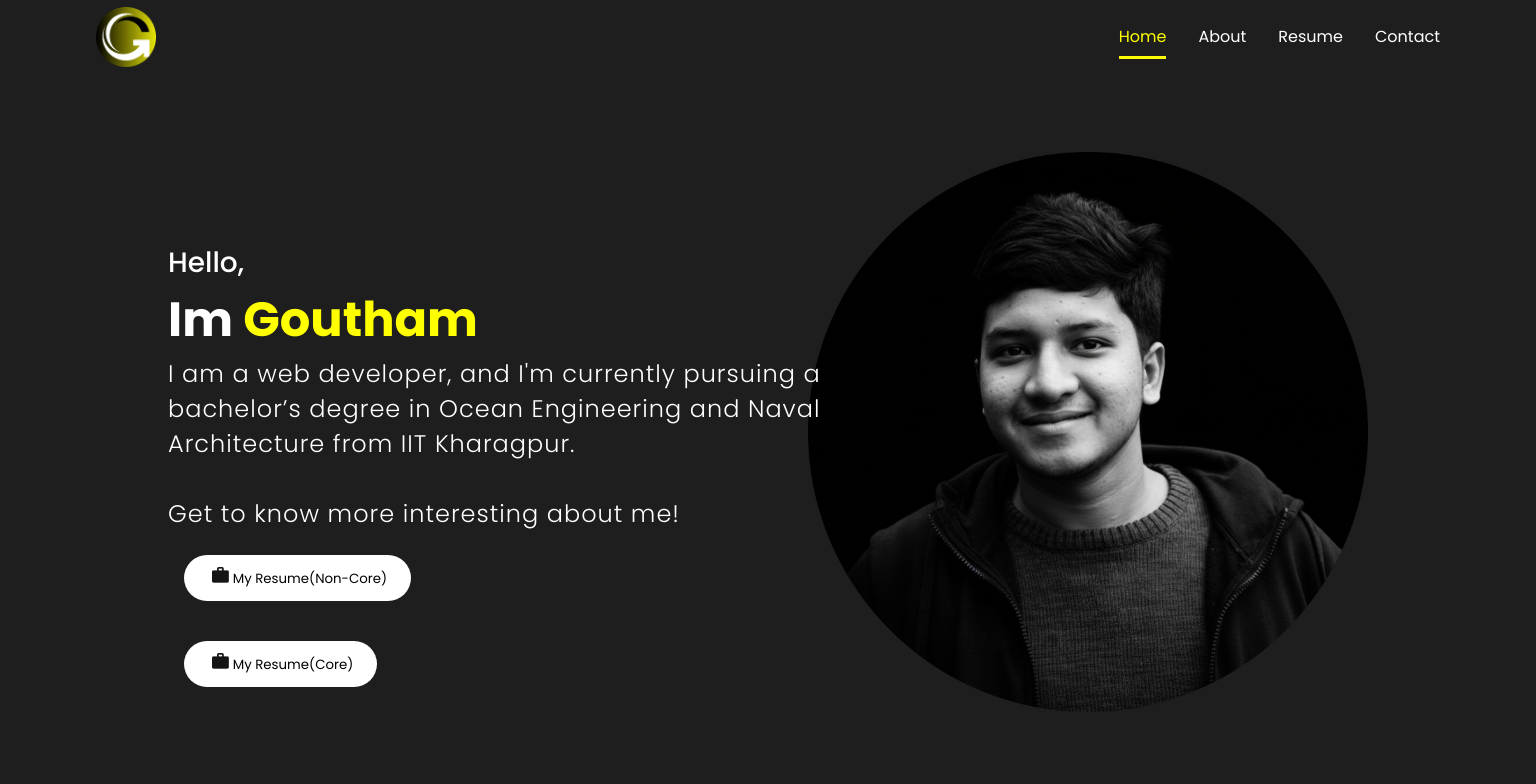
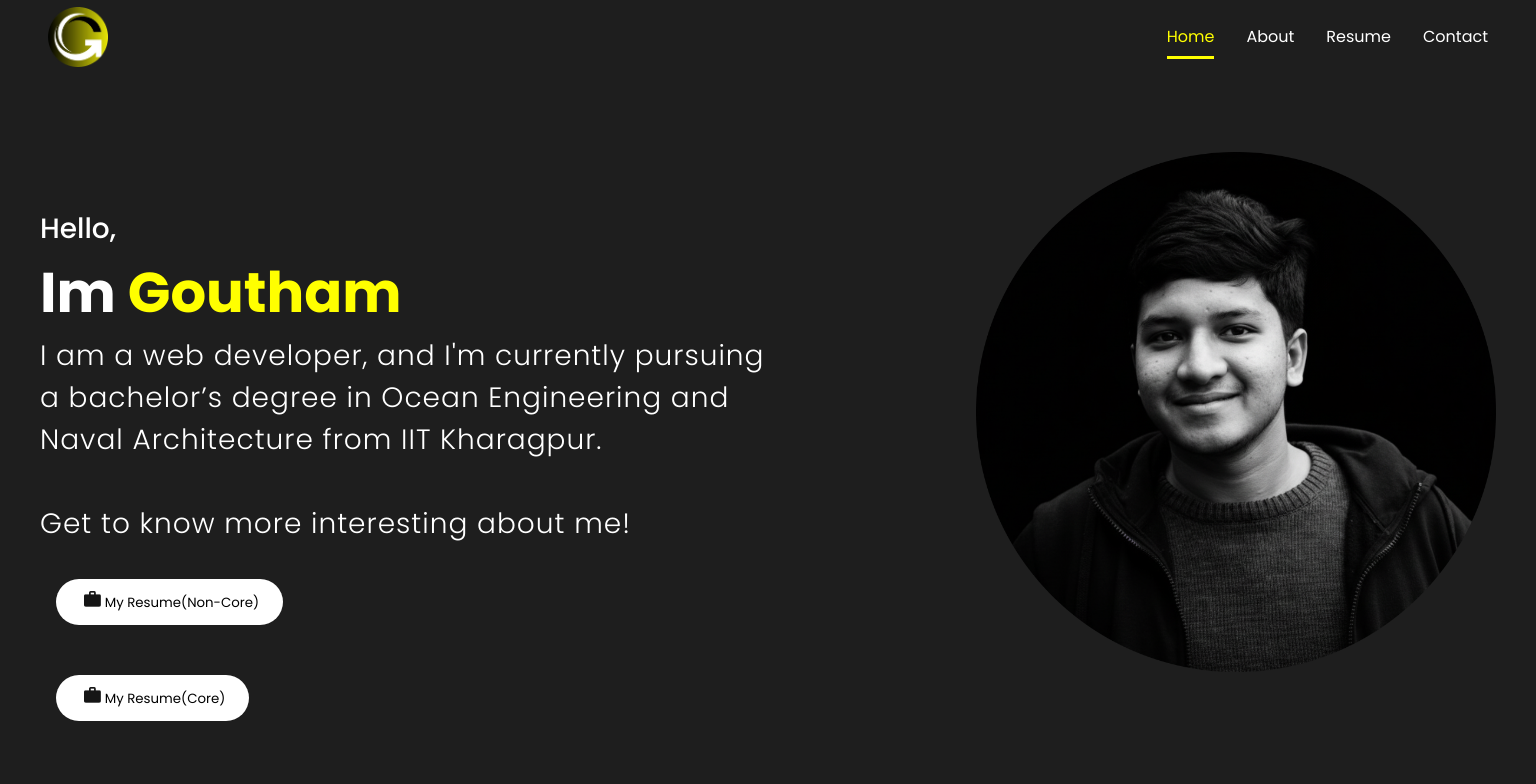
Before and after one commit to Goutham990/GouthamWeb, a React (Create React App) app: page / in a window 1536 px wide. Shown: the top 784 px of the page. Built offline with nearby package versions, Linux system fonts and the light colour scheme.

Commit message:
made responsive

```diff
--- a/src/components/Intro/intro.css
+++ b/src/components/Intro/intro.css
@@ -122,10 +122,65 @@
 
 }
 
+/* ---------- NEW: For large monitors ---------- */
+@media screen and (min-width: 1440px) {
+    #intro {
+        max-width: 95rem;
+
+    }
+    .bg {
+        height: 65vh;
+         right: 2rem;
+        object-fit: cover;
+    }
+    .introContent {
+        /* font-size: clamp(2.5rem, 2.5vw, 4rem); */
+          font-size: 3.5rem;
+        padding-left: 2rem;
+
+    }
+    .introPara {
+        /* font-size: clamp(1.25rem, 1.2vw, 1.5rem); */
+        font-size: 1.75rem;
+        max-width: 1000%;
+    }
+}
+
+/* @media screen and (min-width: 1920px) {
+    #intro {
+        max-width: 110rem;
+    }
+    .introContent {
+        font-size: clamp(3rem, 2vw, 5rem);
+    }
+    .introPara {
+        font-size: clamp(1.5rem, 1vw, 2rem);
+    }
+} */
 
 
+/* Large Desktop - 1200px and above
+@media screen and (min-width: 1200px) {
+    .bg {
+        height: 60vh;
+        right: 2rem;
+        object-fit: cover;
+    }
 
-/* @media screen and (max-width:1180px) {
+    .introContent {
+        font-size: 3.5rem;
+        padding-left: 2rem;
+    }
+
+    .introPara {
+        font-size: 1.75rem;
+        max-width: 60%;
+    }
+}
+ */
+
+/*
+@media screen and (max-width:1880px) {
 
     .bg{
         right: 3vw;
@@ -146,7 +201,7 @@
     .introContent{
         font-size: 3vw;
         padding-left: 1rem;
-
+        width: 100vw;
 
     }
 
@@ -155,8 +210,7 @@
     }
 
 
-}  */
-
+}   */
 
 @media screen and (max-width:820px) {
 
--- a/src/components/NavBar/navbar.css
+++ b/src/components/NavBar/navbar.css
@@ -2,7 +2,7 @@
     background: rgb(30, 30, 30);
     height: 4.5rem;
     width: 100vw;
-    max-width: 90rem;
+    max-width: 100rem;
     margin: 0 auto;
     padding: 2rem 2rem;
     display: flex;
```
